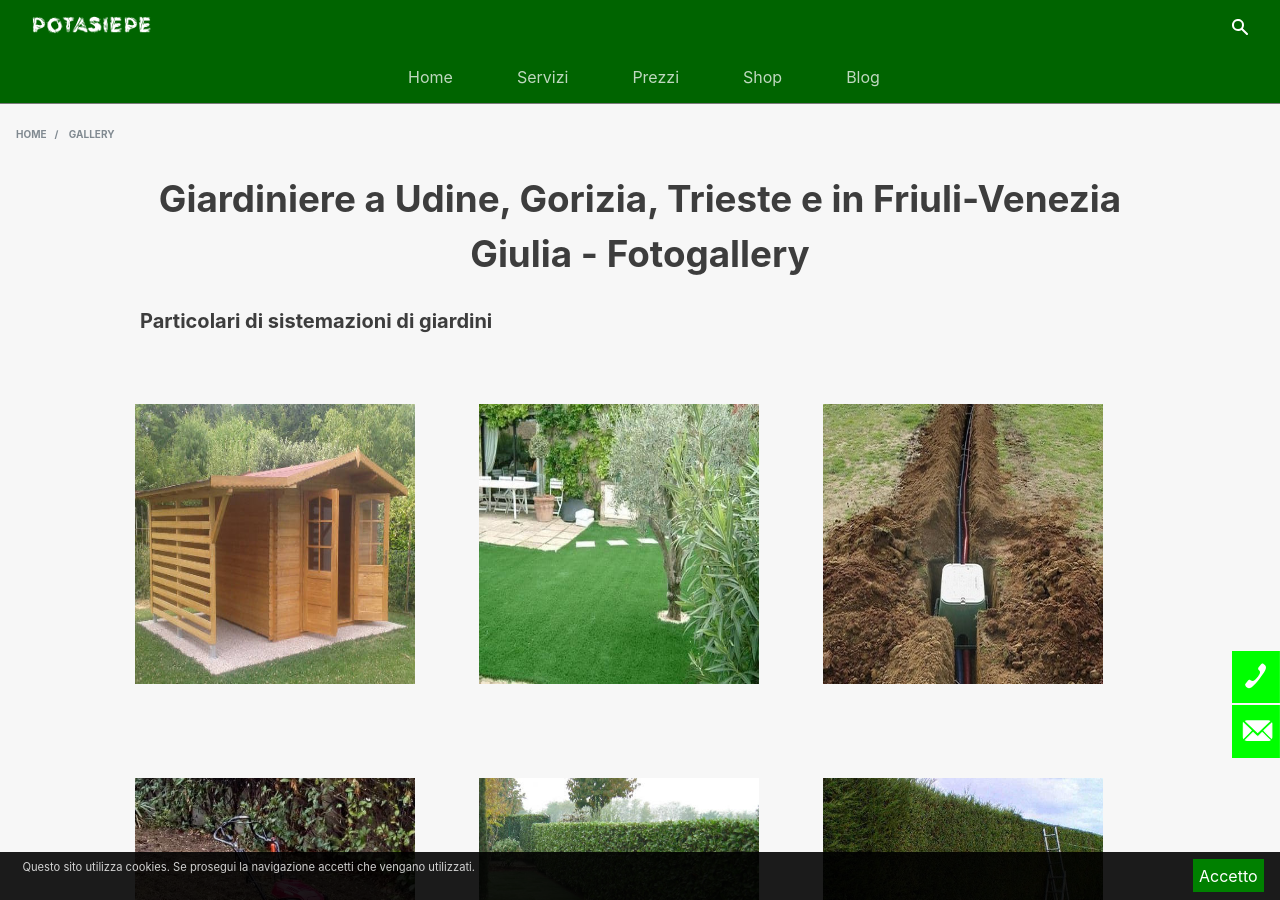
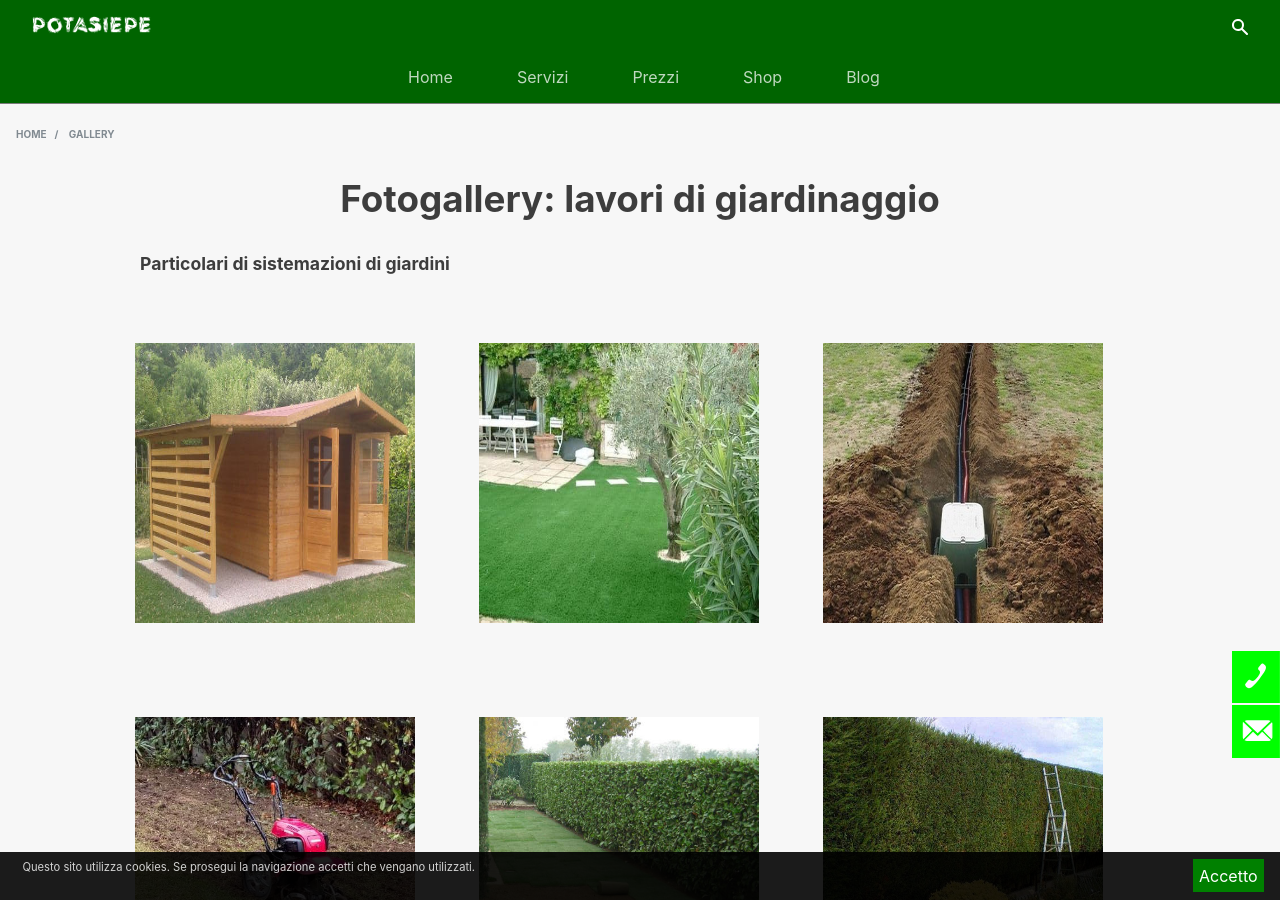
Before and after one commit to enricocaputo/potasiepe, a Jekyll site: the page built from pages/gallery.md, in a window 1280 px wide and 900 px high. Built offline with Jekyll 4.4.1, drawn with Linux system fonts in a browser that asks for light colours.

```diff
--- a/pages/gallery.md
+++ b/pages/gallery.md
@@ -1,7 +1,7 @@
 ---
 layout: default
 title: Immagini relative a lavori giardinaggio
-excerpt: Una gallery di fotografie che mostra i servizi di giardinaggio svolti da giardiniere PotaSiepe nei giardini della provincia di Udine, di Trieste e in Friuli
+excerpt: 'Immagini relative a lavori di giardinaggio eseguiti da giardiniere Potasiepe in diversi giardini a Udine, Gorizia e in vari comuni delle due province.'
 permalink: /gallery/
 sitemap:
     priority: 0.61
@@ -66,9 +66,10 @@ images:
   - image_path: /img/gallery/28.jpg
     title: Pulizia muretto in cemento e muro in pietra con idropulitrice
 ---
-# Giardiniere a Udine, Gorizia, Trieste e in Friuli-Venezia Giulia - Fotogallery
+# Fotogallery: lavori di giardinaggio
 
-### Particolari di sistemazioni di giardini
+**Particolari di sistemazioni di giardini**
+
 <div class="list-collection">
 <ul class="photo-gallery">
   {% for image in page.images %}
```
Also changed, not shown: my_collections/_posts/2017-11-04-quando-e-come-potare-le-siepi.md (+1 -1 lines).
